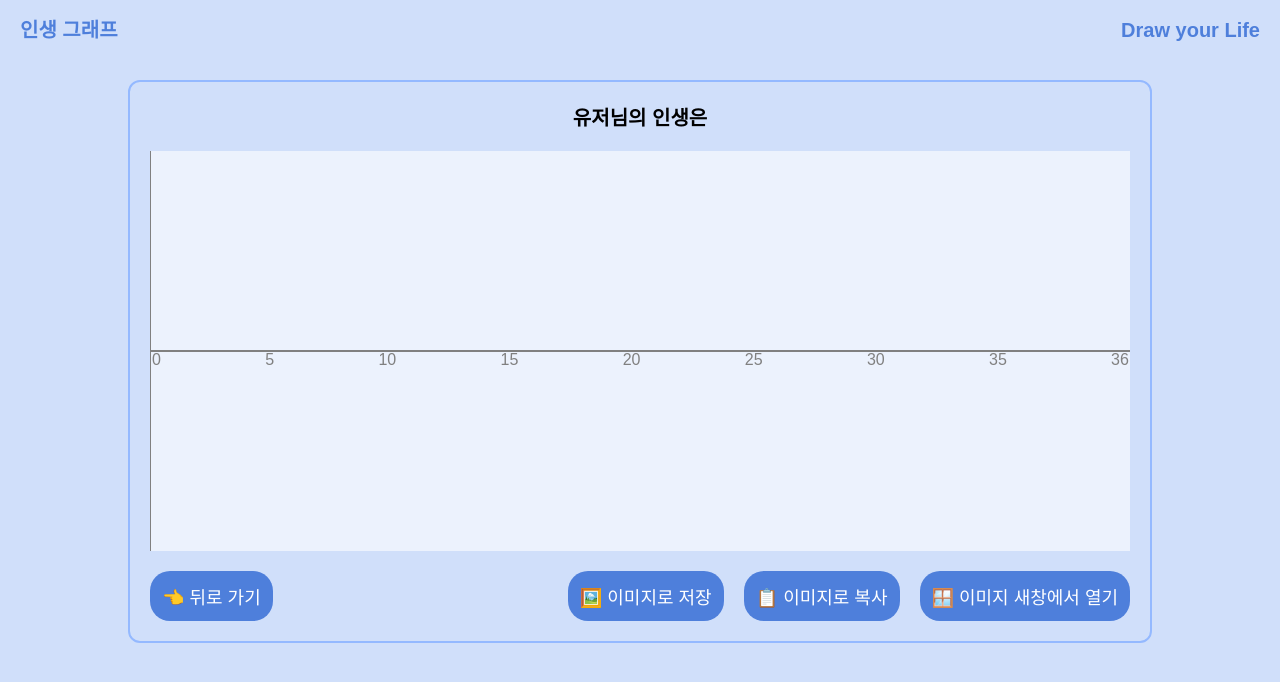
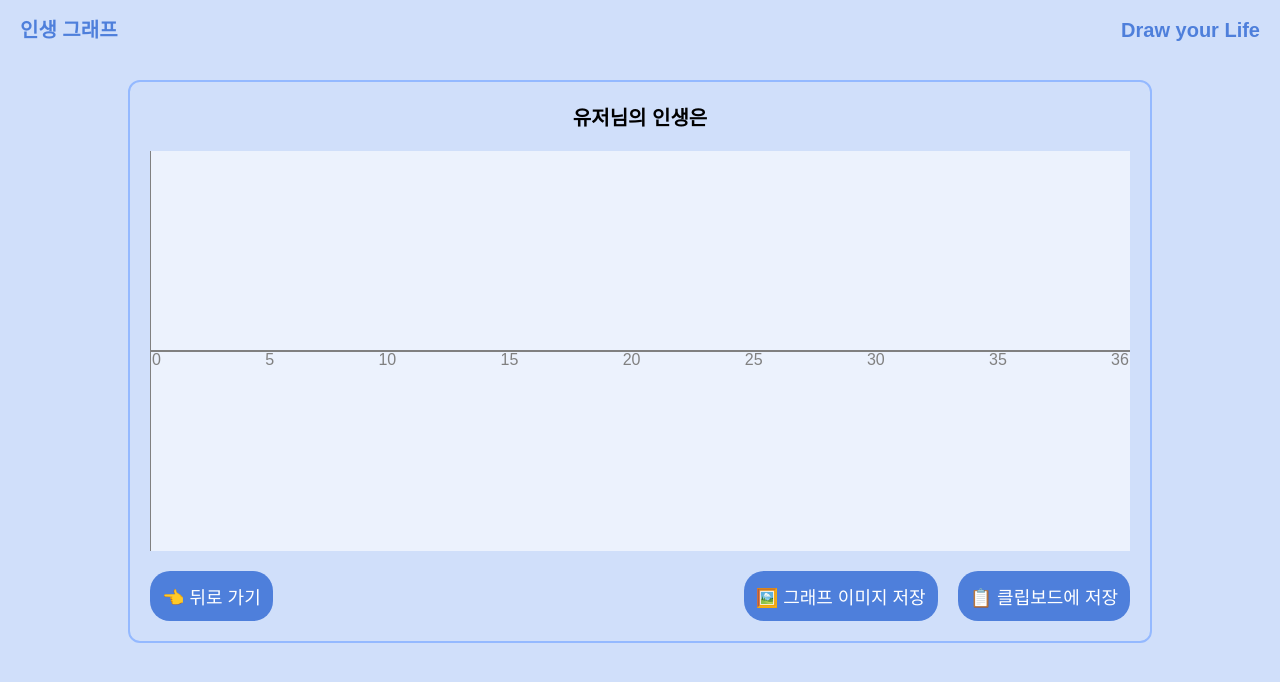
Before and after one commit to hongggyelim/lifeGraph, a React (Create React App) app: page /result in a window 1280 px wide. Shown: the top 682 px of the page. Built offline with nearby package versions, Linux system fonts and the light colour scheme.

Commit message:
fix: 너비 변경시 x좌표 미세 조정

```diff
--- a/src/hooks/useMovePointByWidth.ts
+++ b/src/hooks/useMovePointByWidth.ts
@@ -26,7 +26,7 @@ const useMovePointByWidth = () => {
   useEffect(() => {
     // 이미 저장된 points x좌표 조정
     if (width !== prevWidth) {
-      const newPoints: PointData[] = points.map((point) => ({ ...point, x: point.x * (width / prevWidth) }));
+      const newPoints: PointData[] = points.map((point) => ({ ...point, x: point.x * (width / prevWidth) * 0.99 }));
       setPoints(newPoints);
     }
     setPrevWidth(width);
--- a/src/pages/Result/index.tsx
+++ b/src/pages/Result/index.tsx
@@ -42,7 +42,7 @@ const ResultPage = () => {
         }, "image/png");
       });
     } catch (err) {
-      console.log(`이미지 생성성 중 에러 발생`, err);
+      console.log(`이미지 생성 중 에러 발생`, err);
       return null;
     }
   };
@@ -52,7 +52,6 @@ const ResultPage = () => {
   }, [image, resultType]);
 
   const handleSaveImage = async () => {
-    // const blob = await getImage();
     if (imageBlob) saveAs(imageBlob, "life-graph.png");
   };
 
@@ -72,21 +71,6 @@ const ResultPage = () => {
     }
   };
 
-  const handleOpenImageForCopy = async () => {
-    const blob = await getImage();
-    if (!blob) return;
-
-    const url = URL.createObjectURL(blob);
-    const newWindow = window.open(url, "_blank");
-
-    if (!newWindow) {
-      alert("팝업 차단이 활성화되어 있어 새 창을 열 수 없습니다.");
-      return;
-    }
-
-    return () => URL.revokeObjectURL(url);
-  };
-
   return (
     <main>
       <div className="main-div">
@@ -102,13 +86,10 @@ const ResultPage = () => {
             </button>
             <div>
               <button type="button" onClick={handleSaveImage} data-html2canvas-ignore>
-                🖼️ 이미지로 저장
+                🖼️ 그래프 이미지 저장
               </button>
               <button type="button" id="copy-button" onClick={handleCopyToClipboard} data-html2canvas-ignore>
-                📋 이미지로 복사
-              </button>
-              <button type="button" onClick={handleOpenImageForCopy} data-html2canvas-ignore>
-                🪟 이미지 새창에서 열기
+                📋 클립보드에 저장
               </button>
             </div>
           </div>
```
